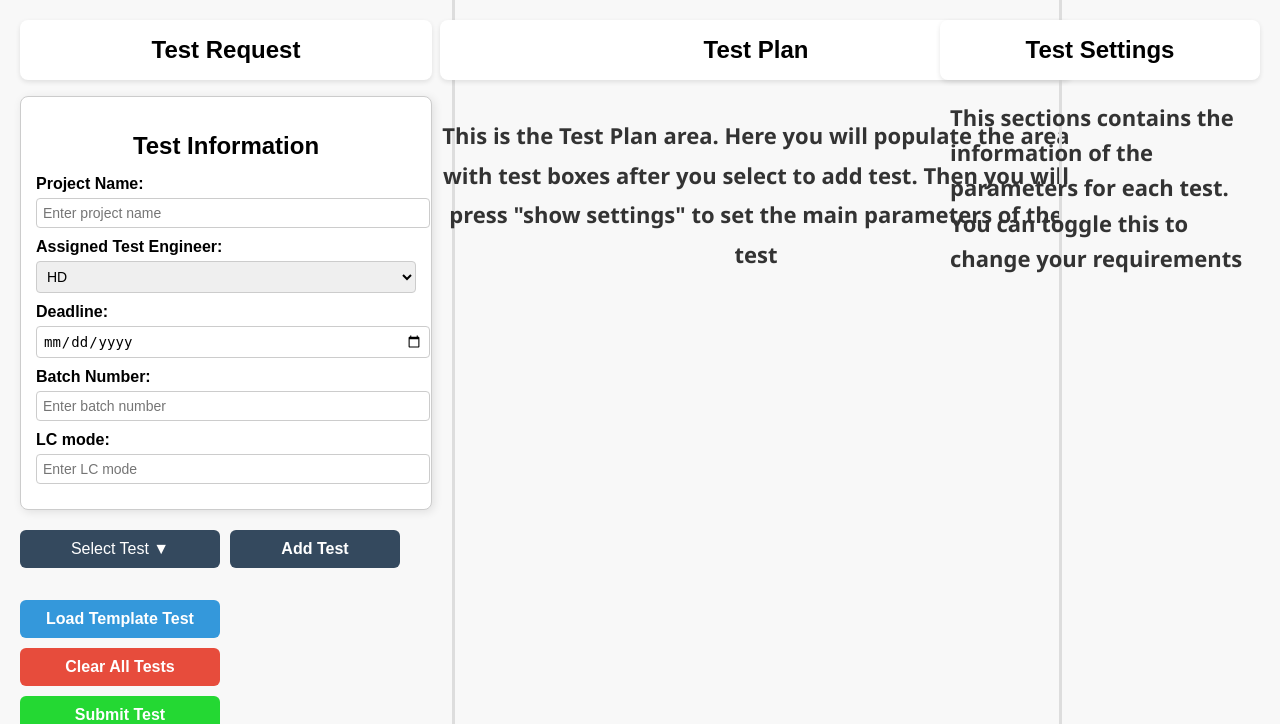
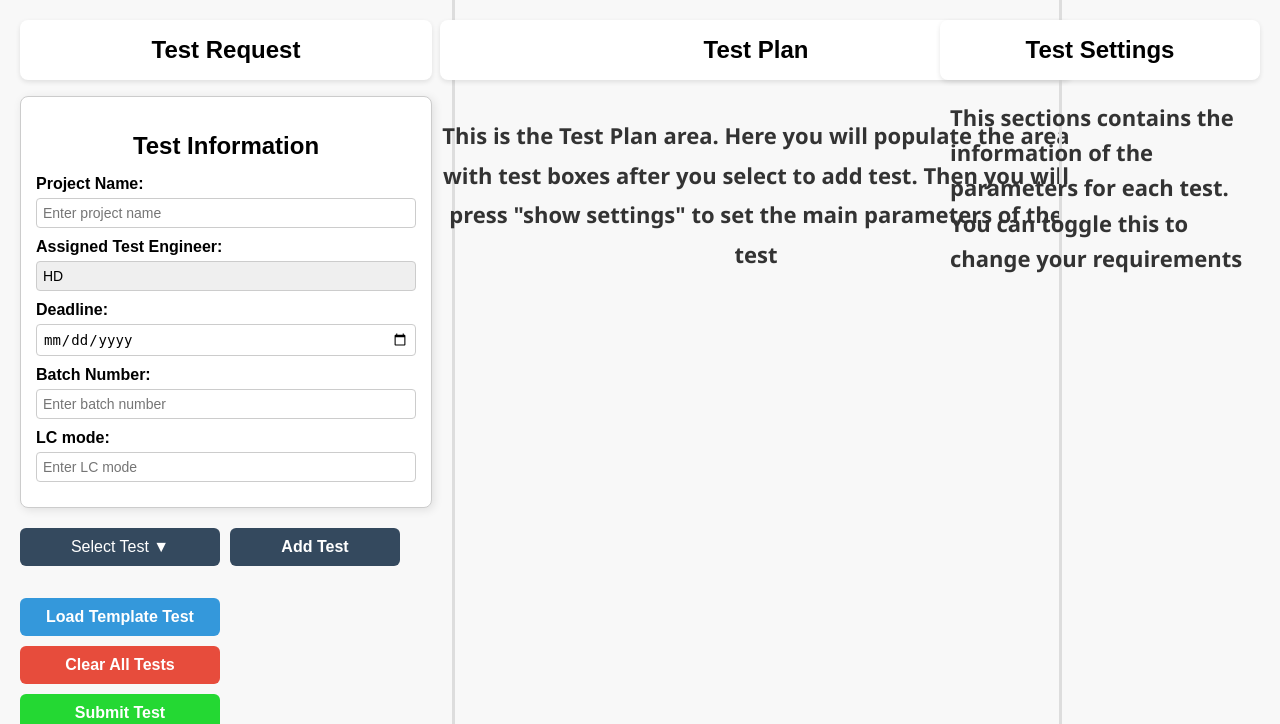
Before and after one commit to harrythegeek/test_request_form, a Flask app: template templates/instance_blocks_version2.html in a window 1280 px wide. Shown: the top 724 px of the page. Run offline with Flask 3, Linux system fonts and the light colour scheme; the template is opened without the code that fills it, so the values that code supplies are empty.

Commit message:
alligned test engineer dropdown a bit better

```diff
--- a/templates/instance_blocks_version2.html
+++ b/templates/instance_blocks_version2.html
@@ -85,6 +85,8 @@
       border: 1px solid #ccc;
       border-radius: 4px;
       font-size: 14px;
+      box-sizing: border-box; /* <-- Add this to ensure padding is included in width */
+      appearance: none; /* Optional: normalize styling across browsers */
     }
 
     /* Controls (dropdown + Add Test) at the bottom of left-col */
```
